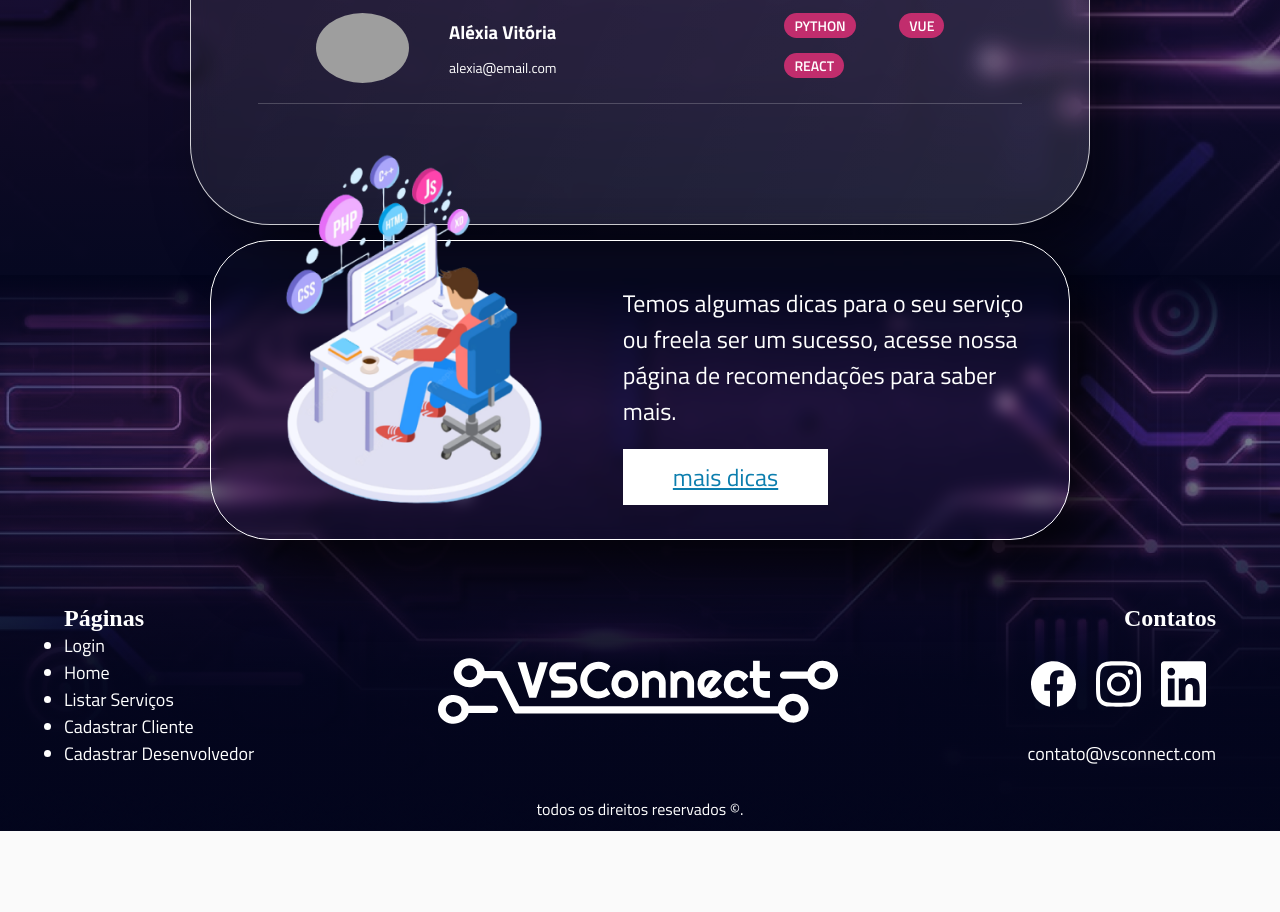
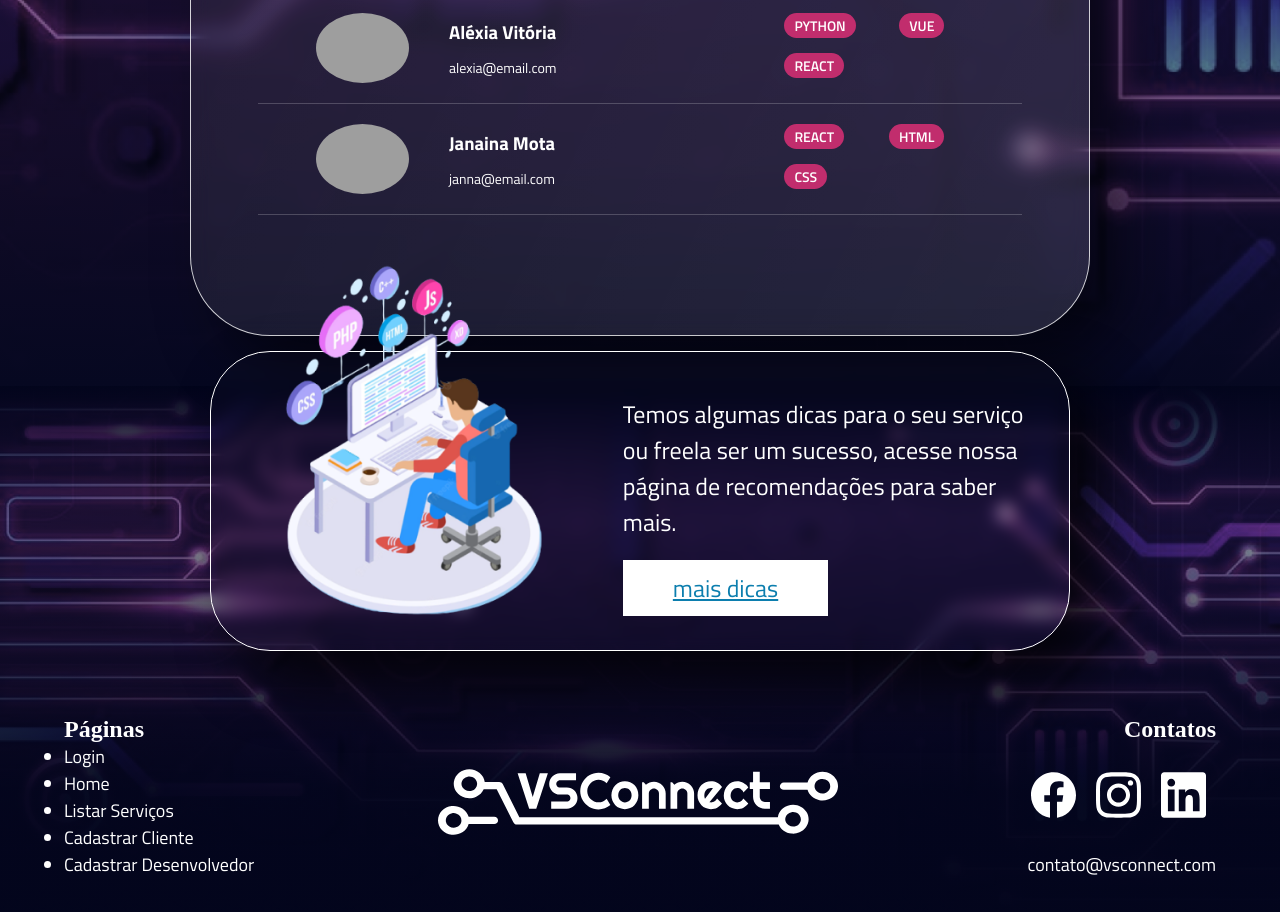
Before and after one commit to JannaMP/VsConnect_React, a React (Vite) app: page /listadevs in a window 1280 px wide. Shown: the part 840-1752 px from the top of the page. Before the commit the page ends 1671 px from the top, so only its background shows below. Built offline with nearby package versions, Linux system fonts and the light colour scheme; grey boxes are pictures that could not be loaded.

Commit message:
add de um novo usuário na lista

```diff
--- a/src/pages/ListaDev/index.tsx
+++ b/src/pages/ListaDev/index.tsx
@@ -29,7 +29,14 @@ export default function ListaDevs() {
             nome: "Aléxia Vitória",
             email: "alexia@email.com",
             skills: ["PYTHON", "VUE", "REACT"]
+        },
+        {
+            img_perfil: "https://github.com/JannaMP.png",
+            nome: "Janaina Mota",
+            email: "janna@email.com",
+            skills: ["REACT", "HTML", "CSS"]
         }
+
 
     ]);
 
```
